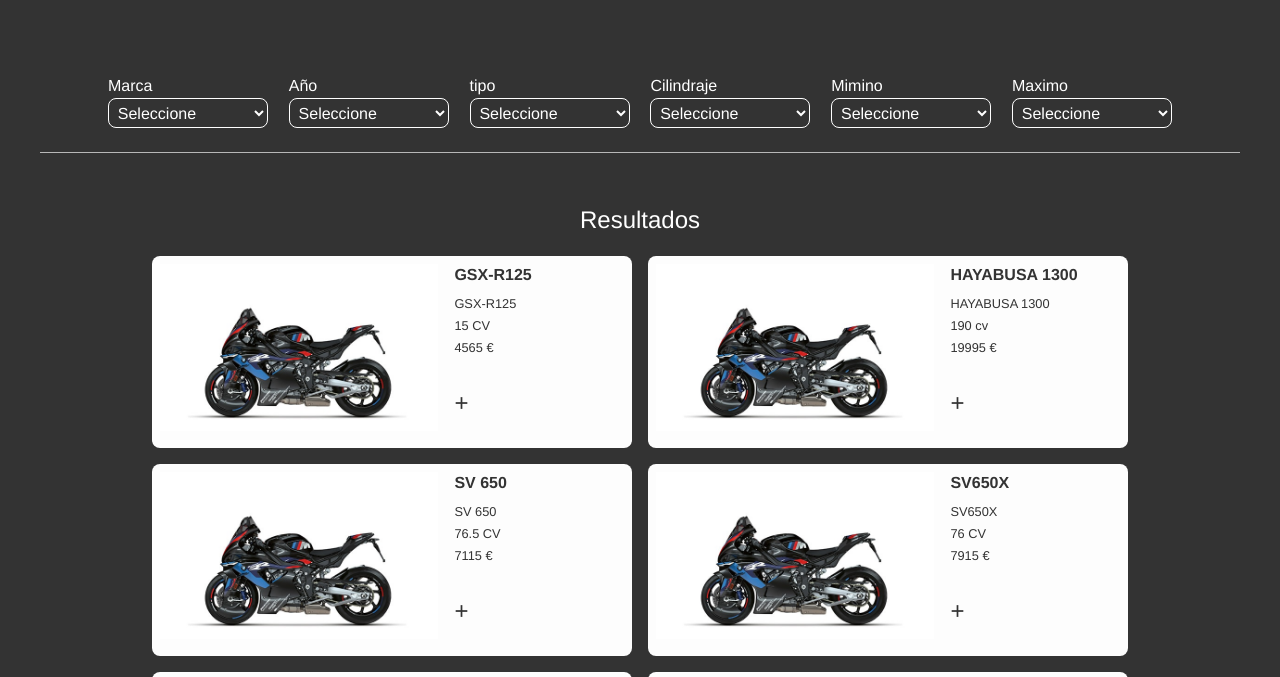
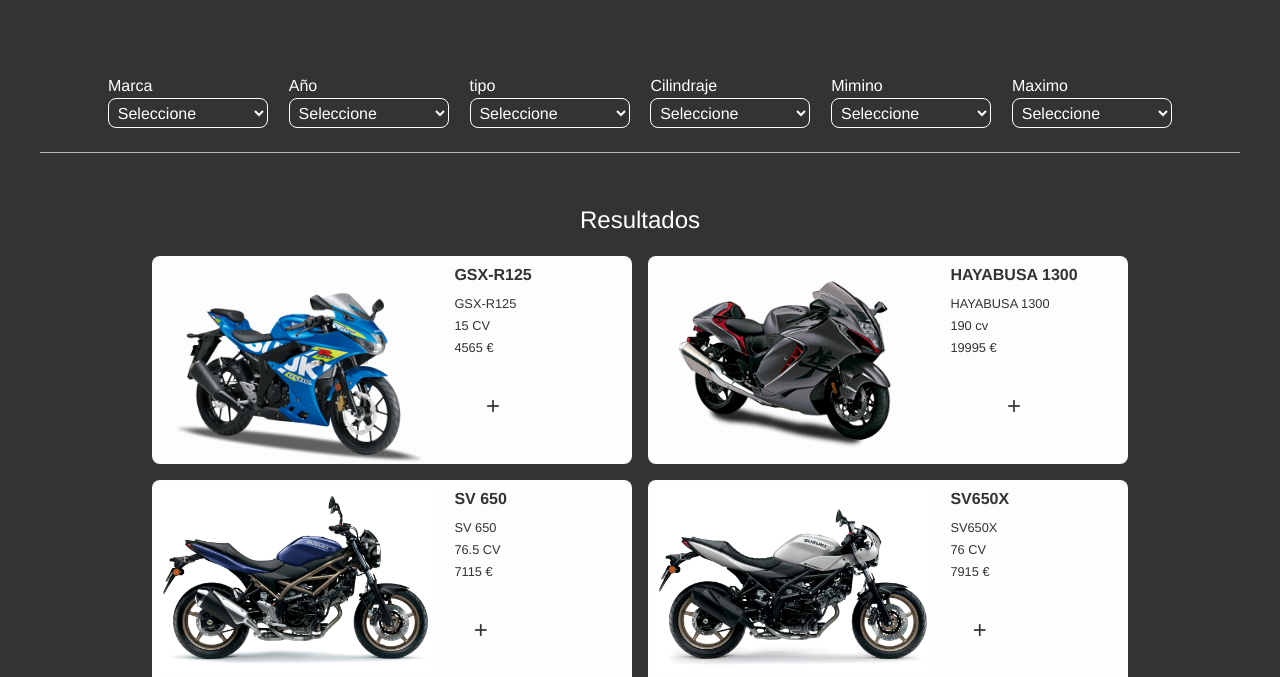
Before and after one commit to JoseIu/buscador-motos, a website: page dist/index.html in a window 1280 px wide. Shown: the part 67-744 px from the top of the page. Drawn offline with Linux system fonts and the light colour scheme.

Commit message:
añadiendo img

```diff
--- a/src/scss/styles.scss
+++ b/src/scss/styles.scss
@@ -77,7 +77,7 @@
 
 .card{
     width: 30em;
-    height: 12em;
+    height: 13em;
     padding: .5em;
     border-radius: .5em;
     color: #333;
```
Also changed, not shown: dist/app.js, dist/bd.js, dist/css/styles.css.
